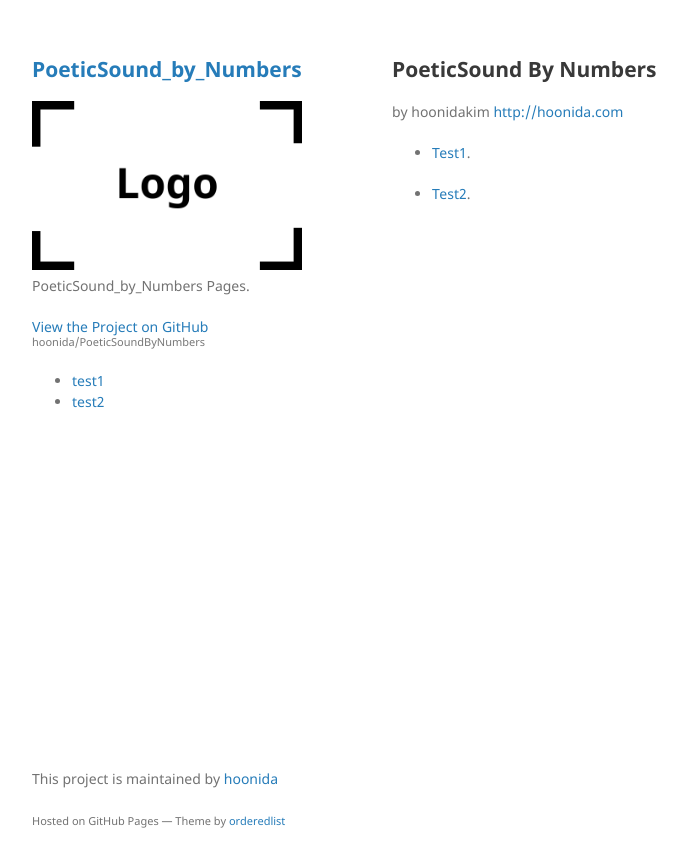
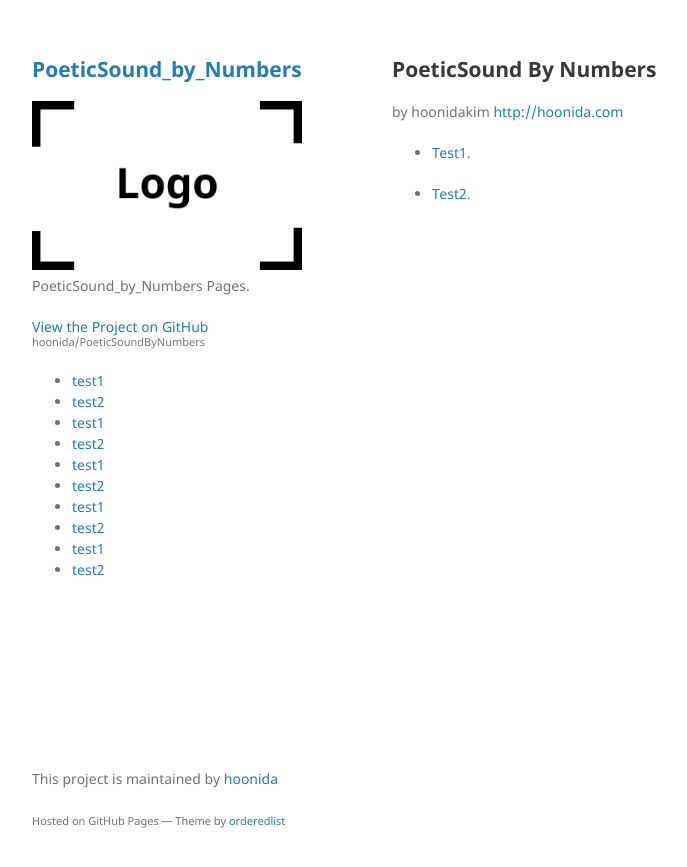
Before and after one commit to hoonida/PoeticSoundByNumbers, a Jekyll site: the page built from README.md, in a window 1280 px wide. Shown: the top 867 px of the page, without its empty margins (178-865 px from the left). Built offline with Jekyll 4.4.1, drawn with Linux system fonts in a browser that asks for light colours; our own code applies the rules of GitHub Pages for plain Markdown files.

Commit message:
Update default.html

```diff
--- a/_layouts/default.html
+++ b/_layouts/default.html
@@ -41,6 +41,14 @@
         <ul >
           <li><a href="./test1.html" ">test1</a></li>
           <li><a href="./test2.html" ">test2</a></li>
+          <li><a href="./test1.html" ">test1</a></li>
+          <li><a href="./test2.html" ">test2</a></li>
+          <li><a href="./test1.html" ">test1</a></li>
+          <li><a href="./test2.html" ">test2</a></li>
+          <li><a href="./test1.html" ">test1</a></li>
+          <li><a href="./test2.html" ">test2</a></li>
+          <li><a href="./test1.html" ">test1</a></li>
+          <li><a href="./test2.html" ">test2</a></li>
 
           </ul >
 
```
